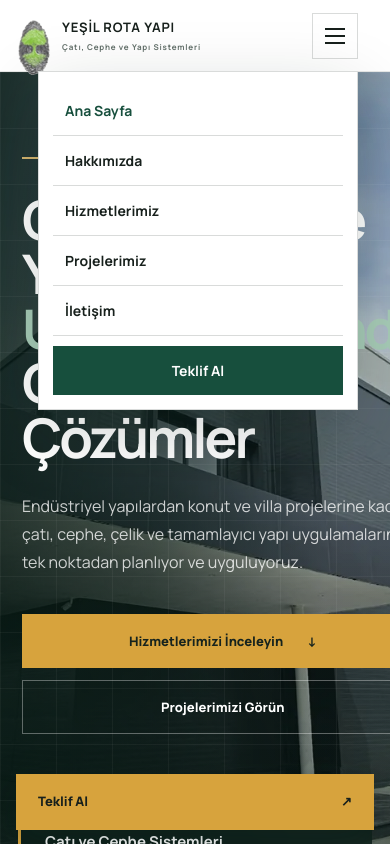
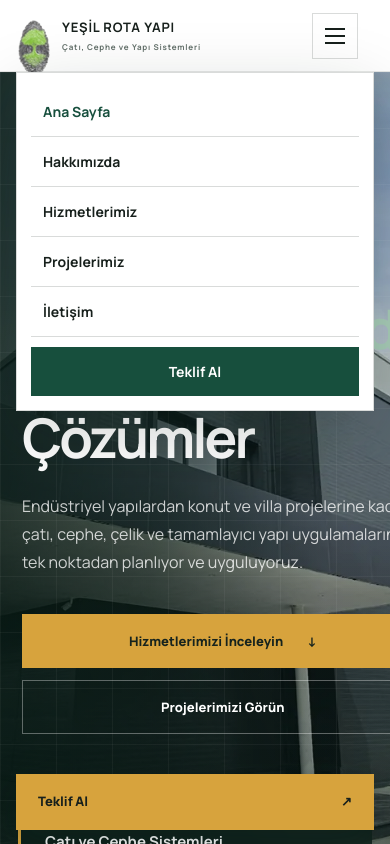
Before and after one commit to aleynakaynak/yesilrotayapi, a Next.js app: page / in a window 390 px wide. Both pictures are taken after a click on the heading "Menüyü aç". Shown: the top 844 px of the page. Built offline with nearby package versions, Linux system fonts and the light colour scheme.

Commit message:
Fix mobile navigation overlay

```diff
--- a/app/components/SiteHeader.tsx
+++ b/app/components/SiteHeader.tsx
@@ -37,13 +37,25 @@ export default function SiteHeader({ activePath }: SiteHeaderProps) {
         Teklif Al <span aria-hidden="true">↗</span>
       </a>
 
-      <details className="mobile-nav">
+      <details className="mobile-nav" style={{ position: "relative", zIndex: 1000 }}>
         <summary aria-label="Menüyü aç">
           <span />
           <span />
           <span />
         </summary>
-        <nav aria-label="Mobil menü">
+        <nav
+          aria-label="Mobil menü"
+          style={{
+            position: "fixed",
+            top: "72px",
+            right: "16px",
+            left: "16px",
+            zIndex: 1001,
+            width: "auto",
+            maxHeight: "calc(100vh - 88px)",
+            overflowY: "auto",
+          }}
+        >
           {navigation.map((item) => (
             <a
               key={item.href}
```
